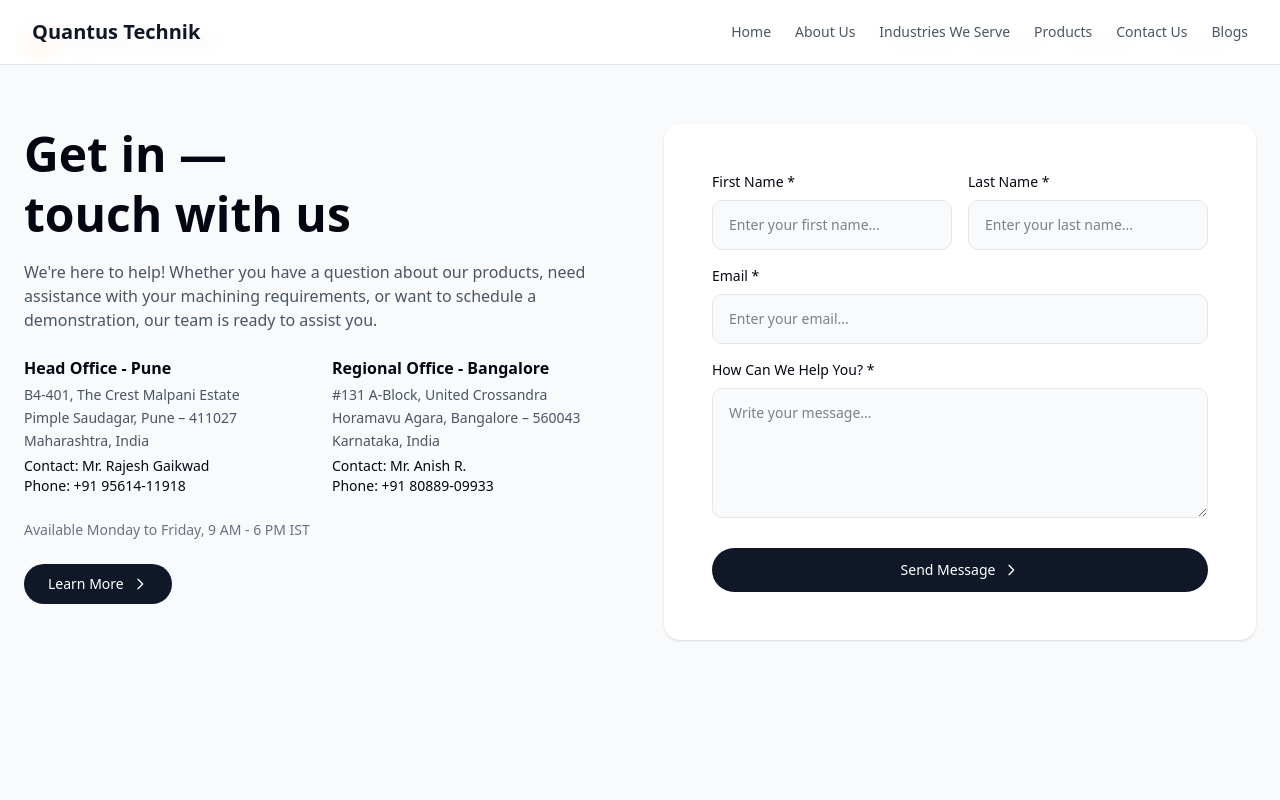
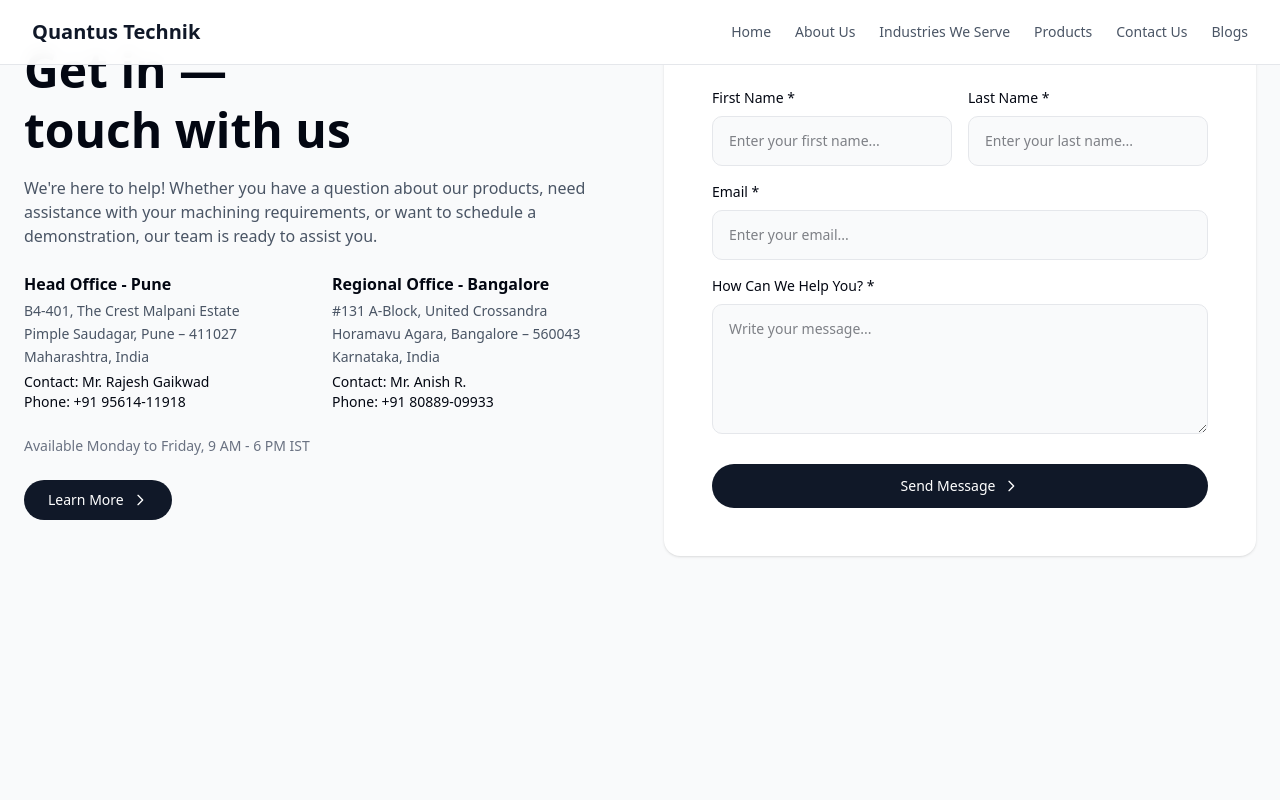
Before and after one commit to Viraj12120/quantus_technik, a Next.js app: page /Contact in a window 1280 px wide. Shown: the top 800 px of the page. Built offline with nearby package versions, Linux system fonts and the light colour scheme.

Commit message:
removed navbar from contact us

```diff
--- a/app/Contact/page.tsx
+++ b/app/Contact/page.tsx
@@ -45,24 +45,6 @@ export default function Contact() {
 
 	return (
 		<div className="min-h-screen bg-gray-50">
-			{/* Navbar */}
-			<div className="max-w-7xl mx-auto flex items-center justify-between py-6 px-6">
-				<div className="flex items-center gap-2">
-					<div className="w-8 h-8 bg-amber-600 rounded-full"></div>
-					<span className="font-semibold text-gray-800 text-lg">
-						Quantus Technik
-					</span>
-				</div>
-				<div className="flex gap-6 text-sm font-medium">
-					<button className="hover:text-amber-500 transition">Features</button>
-					<button className="hover:text-amber-500 transition">Resources</button>
-					<button className="hover:text-amber-500 transition">Company</button>
-					<button className="bg-white text-gray-900 px-4 py-2 rounded-full hover:bg-gray-100 transition">
-						Contact us
-					</button>
-				</div>
-			</div>
-
 			{/* Main Section */}
 			<div className="max-w-7xl mx-auto px-6 py-10">
 				<div className="grid md:grid-cols-2 gap-12 items-start">
```
